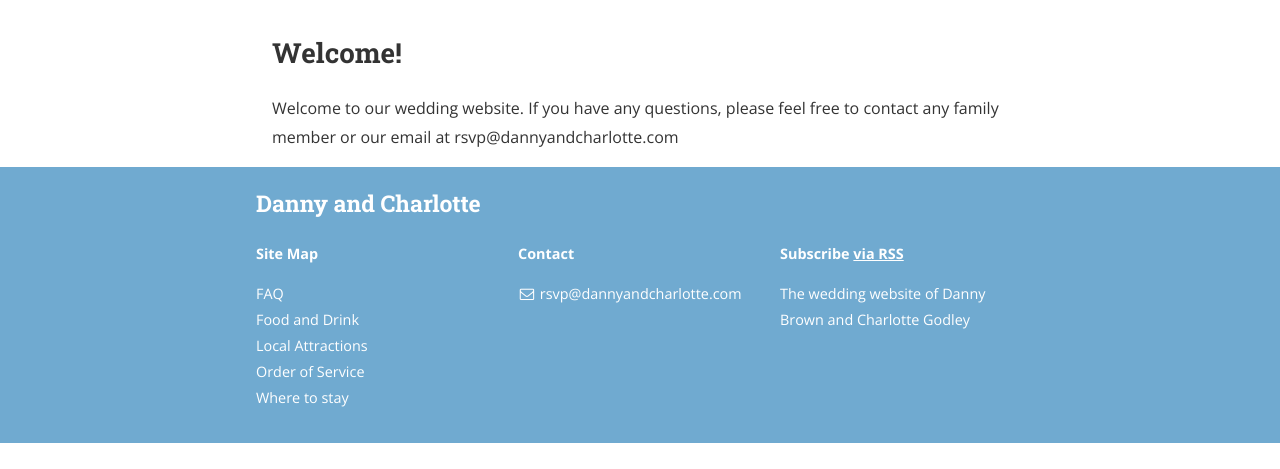
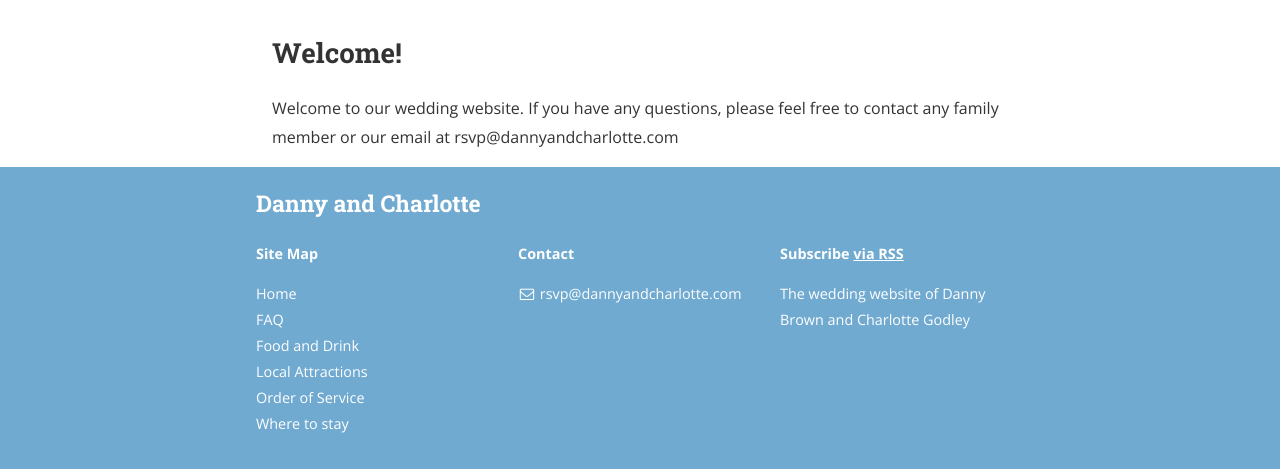
Before and after one commit to dannybrown/dannyandcharlotte.com, a Jekyll site: the page built from index.html, in a window 1280 px wide and 978 px high, cut to the strip 509-978 px from the top of the window. Built offline with Jekyll 4.4.1, drawn with Linux system fonts in a browser that asks for light colours; nearby versions of some CDN libraries; the list of posts is cut into pages by our own code.

Commit message:
fix home link

```diff
--- a/_includes/header.html
+++ b/_includes/header.html
@@ -1,8 +1,5 @@
 <header class="navigation" role="banner">
   <div class="navigation-wrapper">
-    <a href="{{ site.baseurl }}/" class="logo">
-      <span>Home</span>
-    </a>
     <a href="javascript:void(0)" class="navigation-menu-button" id="js-mobile-menu">
       <i class="fa fa-bars"></i>
     </a>
--- a/_includes/nav_links.html
+++ b/_includes/nav_links.html
@@ -1,3 +1,4 @@
+<li class="nav-link"><a href="/">Home</a>
 {% for page in site.pages %}
 	{% if page.title and page.main_nav == true %}
 	<li class="nav-link"><a href="{{ page.url | prepend: site.baseurl }}">{{ page.title }}</a>
```
